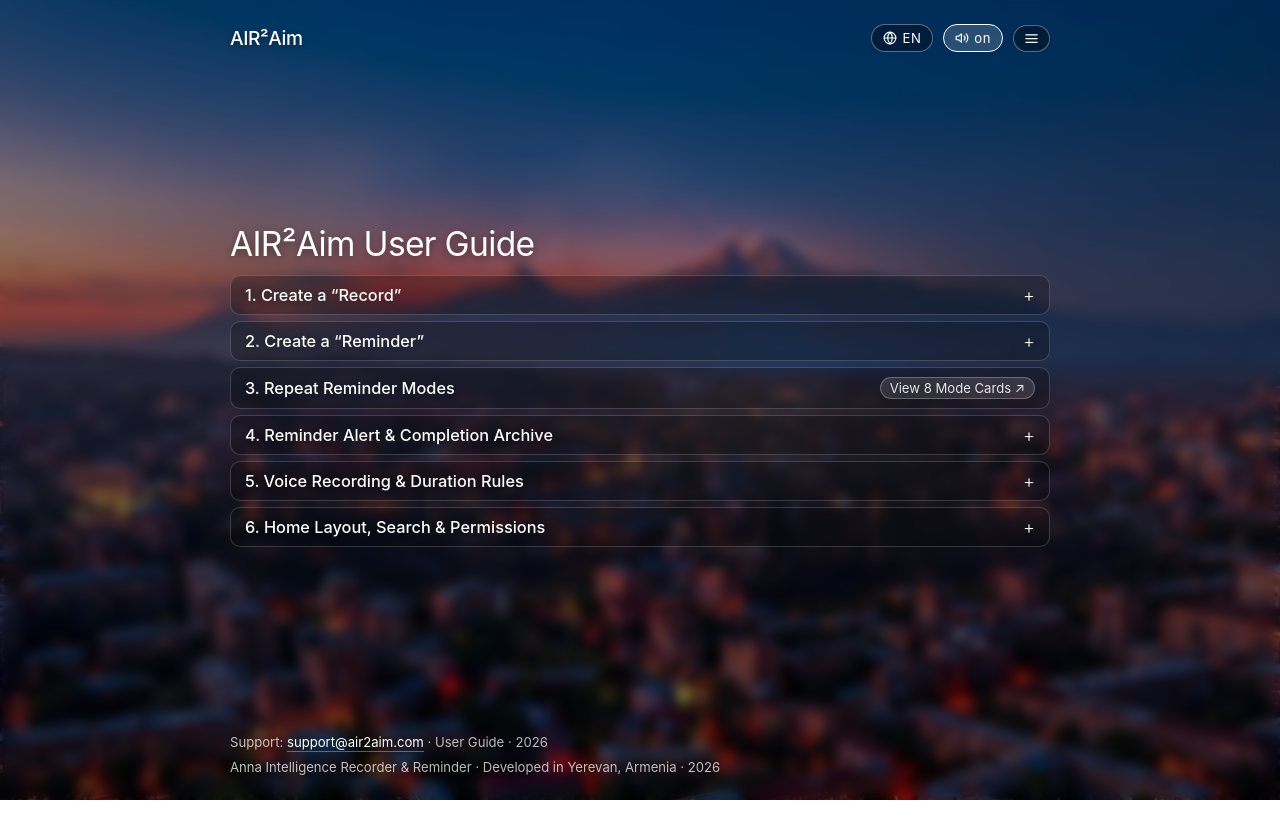
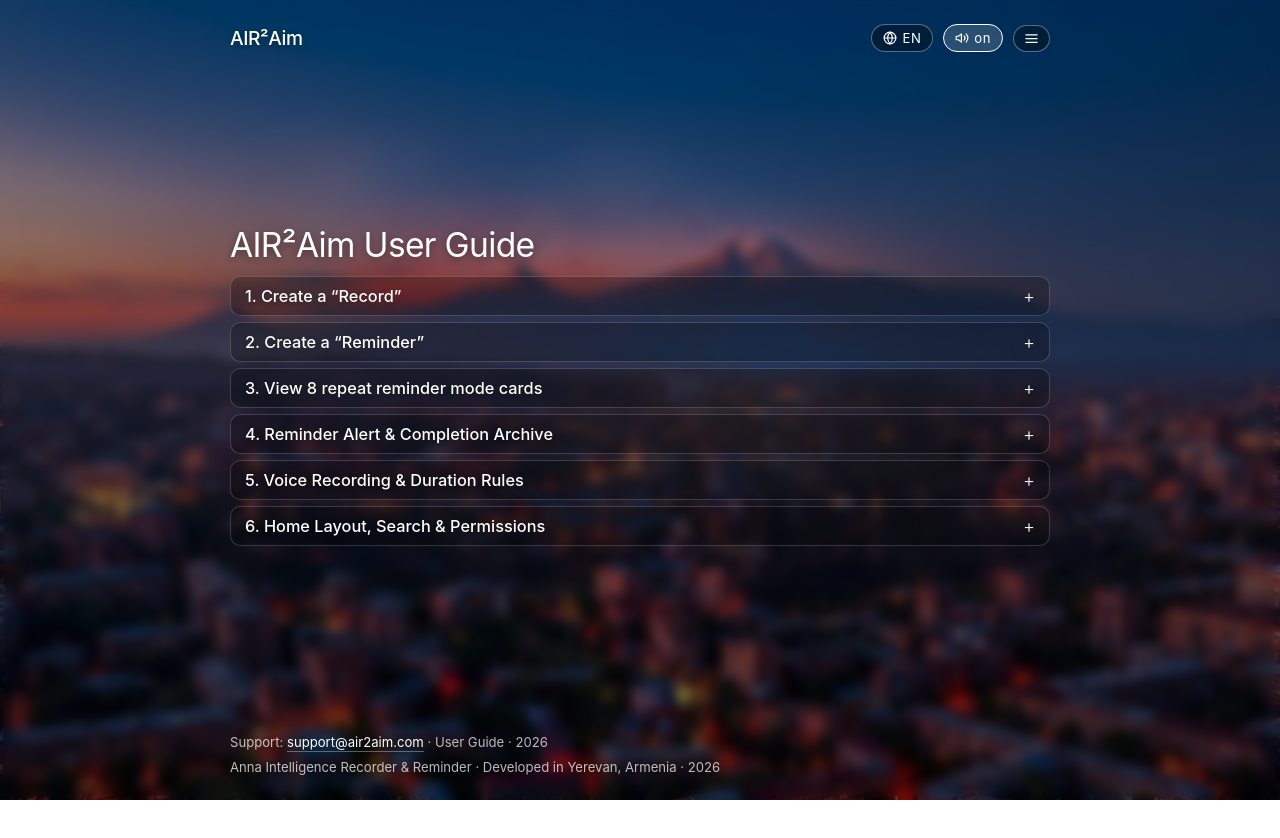
Before and after one commit to garrison9992/air2-website, a plain HTML site: page docs/UserGuide.html in a window 1280 px wide. After the commit the page ends 800 px from the top, so only its background shows below. Drawn offline with Linux system fonts and the light colour scheme.

Commit message:
Add files via upload

````diff
--- a/docs/UserGuide.html
+++ b/docs/UserGuide.html
@@ -327,36 +327,11 @@
             line-height: 1;
             transition: transform 0.32s cubic-bezier(0.22, 1, 0.36, 1);
             margin-left: 12px;
+            flex-shrink: 0;
         }
 
         .info-details.is-open .info-summary::after {
             transform: rotate(45deg);
-        }
-
-        .info-details.is-modal-trigger .info-summary::after {
-            display: none;
-        }
-
-        .modal-trigger-badge {
-            display: inline-flex;
-            align-items: center;
-            gap: 5px;
-            font-family: Inter, -apple-system, BlinkMacSystemFont, "Segoe UI", sans-serif;
-            font-size: 0.82rem;
-            font-weight: 400;
-            color: rgba(255, 255, 255, 0.88);
-            background: rgba(255, 255, 255, 0.12);
-            border: 1px solid rgba(255, 255, 255, 0.26);
-            padding: 2px 9px;
-            border-radius: 999px;
-            margin-left: 12px;
-            white-space: nowrap;
-            transition: background-color 0.2s ease, border-color 0.2s ease;
-        }
-
-        .info-details.is-modal-trigger:hover .modal-trigger-badge {
-            background: rgba(255, 255, 255, 0.22);
-            border-color: rgba(255, 255, 255, 0.5);
         }
 
         .info-summary::-webkit-details-marker {
@@ -936,9 +911,8 @@
                             ]
                         },
                         {
-                            "summary": "3. 重复模式说明",
-                            "isModalTrigger": true,
-                            "triggerBadge": "查看 8 种模式卡片 ↗"
+                            "summary": "3. 查看 8 种重复提醒模式卡片",
+                            "isModalTrigger": true
                         },
                         {
                             "summary": "4. 提醒响铃与完成归档",
@@ -1181,9 +1155,8 @@
                             ]
                         },
                         {
-                            "summary": "3. Repeat Reminder Modes",
-                            "isModalTrigger": true,
-                            "triggerBadge": "View 8 Mode Cards ↗"
+                            "summary": "3. View 8 repeat reminder mode cards",
+                            "isModalTrigger": true
                         },
                         {
                             "summary": "4. Reminder Alert & Completion Archive",
@@ -1426,9 +1399,8 @@
                             ]
                         },
                         {
-                            "summary": "3. Режимы повторяющихся напоминаний",
-                            "isModalTrigger": true,
-                            "triggerBadge": "8 карточек режимов ↗"
+                            "summary": "3. Открыть 8 карточек режимов повтора",
+                            "isModalTrigger": true
                         },
                         {
                             "summary": "4. Срабатывание напоминания и архивация",
@@ -1671,9 +1643,8 @@
                             ]
                         },
                         {
-                            "summary": "3. Modes de répétition des rappels",
-                            "isModalTrigger": true,
-                            "triggerBadge": "Voir les 8 cartes ↗"
+                            "summary": "3. Voir les 8 cartes de modes de répétition",
+                            "isModalTrigger": true
                         },
                         {
                             "summary": "4. Alarme de rappel et archivage",
@@ -1916,9 +1887,8 @@
                             ]
                         },
                         {
-                            "summary": "3. Modos de repetición",
-                            "isModalTrigger": true,
-                            "triggerBadge": "Ver 8 tarjetas de modo ↗"
+                            "summary": "3. Ver 8 tarjetas de modos de repetición",
+                            "isModalTrigger": true
                         },
                         {
                             "summary": "4. Alarma de recordatorio y archivo",
@@ -2412,16 +2382,7 @@
                         triggerRow.className = 'info-summary';
                         triggerRow.setAttribute('role', 'button');
                         triggerRow.setAttribute('tabindex', '0');
-
-                        const titleSpan = document.createElement('span');
-                        titleSpan.textContent = item.summary;
-
-                        const badgeSpan = document.createElement('span');
-                        badgeSpan.className = 'modal-trigger-badge';
-                        badgeSpan.textContent = item.triggerBadge || '↗';
-
-                        triggerRow.appendChild(titleSpan);
-                        triggerRow.appendChild(badgeSpan);
+                        triggerRow.textContent = item.summary;
 
                         triggerRow.addEventListener('click', openRepeatModal);
                         triggerRow.addEventListener('keydown', function (e) {
@@ -2549,8 +2510,3 @@
 <script src="docs-nav.js"></script>
 </body>
 </html>
-```[cite: 8]
-
----
-
-这 4 个文档页（`Permissions.html`、`Privacy.html`、`ServiceTerms.html`、`UsageStatus.html`、`UserGuide.html`）已全部按同一字体字号口径改完。如果还有其他页面要发，继续发过来就行。
````
Also changed, not shown: docs/Permissions.html (+0 -5 lines), docs/Privacy.html (+0 -5 lines), docs/UsageStatus.html (+0 -5 lines).
